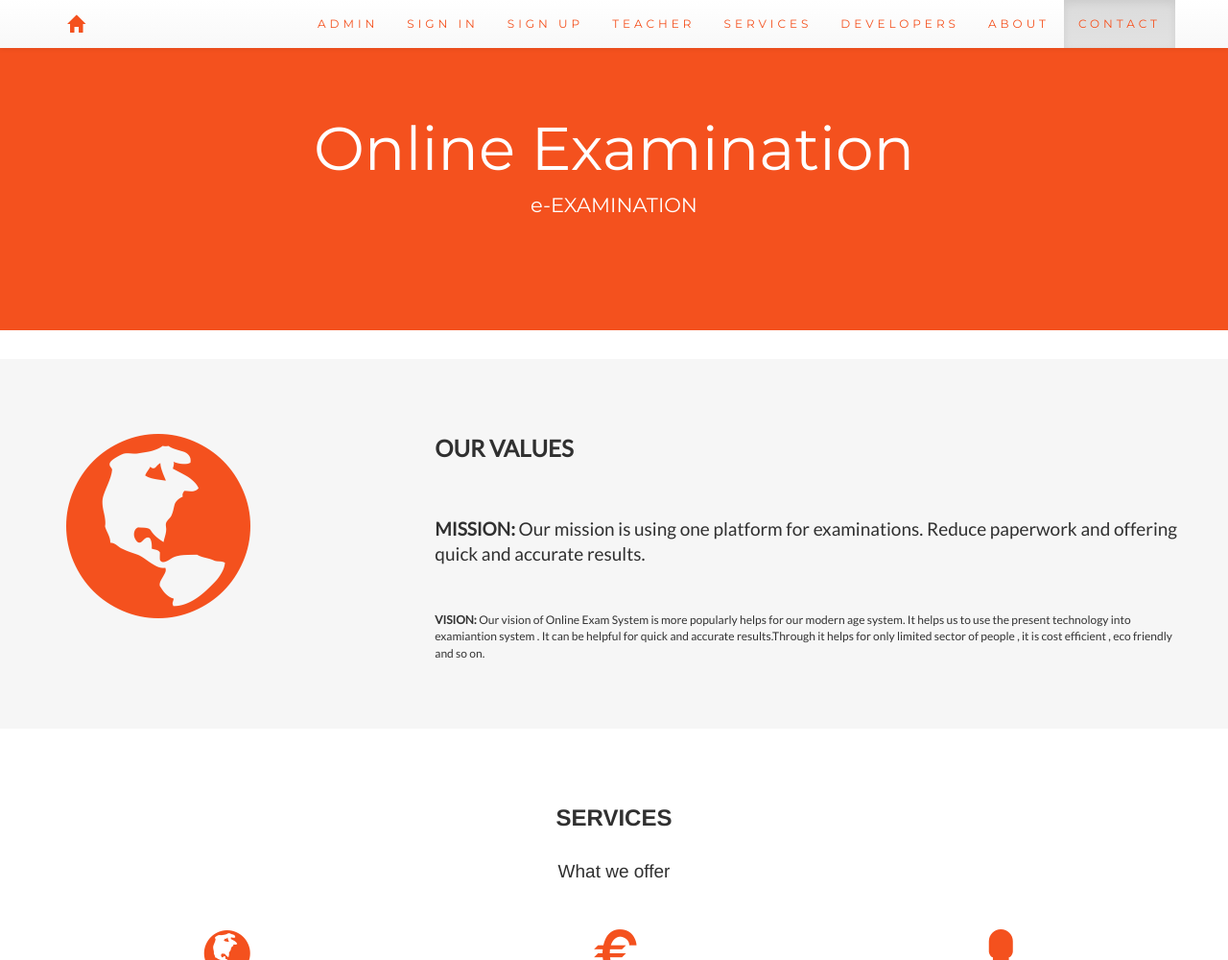
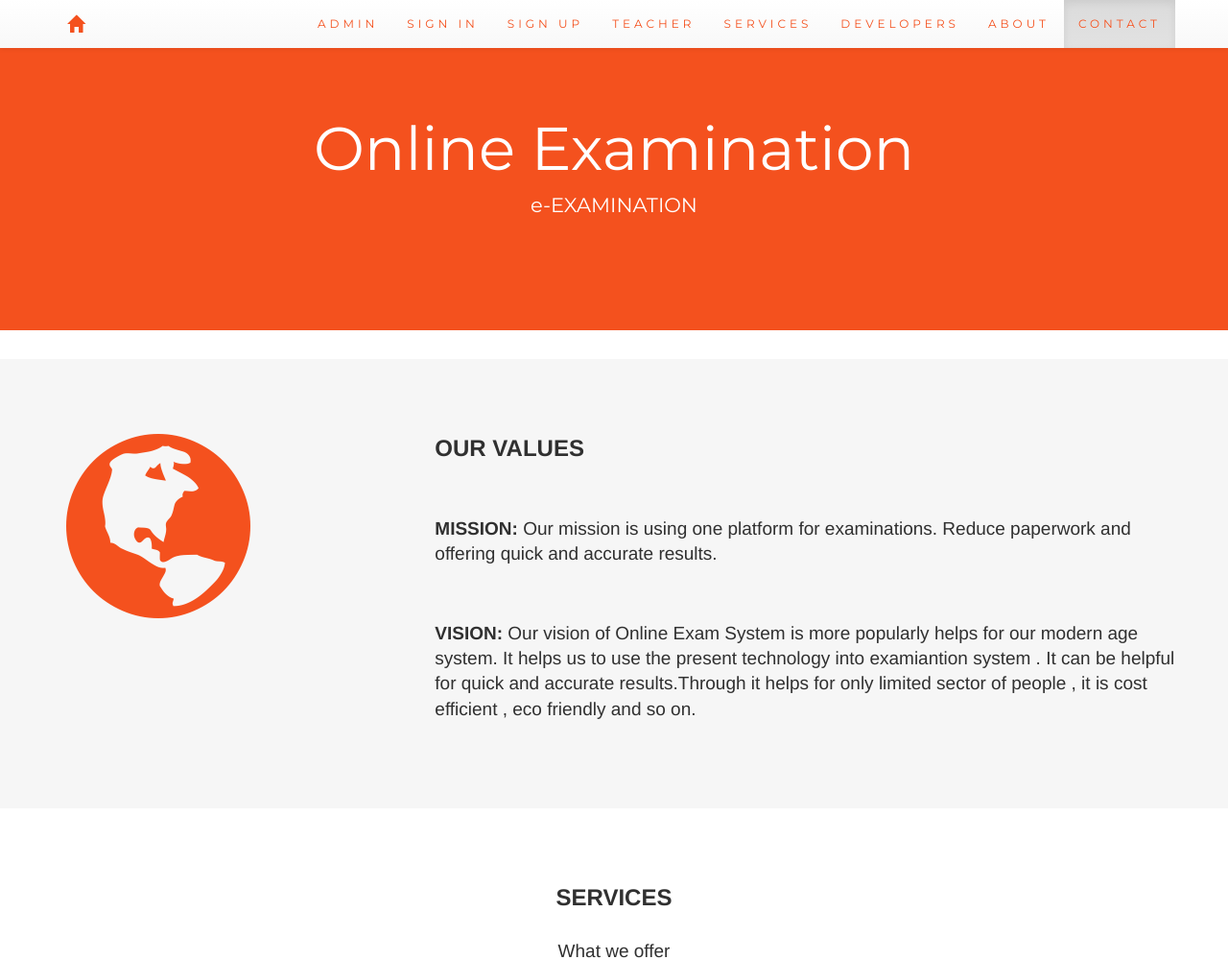
Before and after one commit to sameer13899/online_exam, a PHP site: page / in a window 1280 px wide. Shown: the top 1000 px of the page at 96% size. Run offline with PHP 8.4, Linux system fonts and the light colour scheme.

Commit message:
Update index.php

```diff
--- a/index.php
+++ b/index.php
@@ -35,11 +35,6 @@ var b = document.forms["form"]["cpassword"].value;if (a!=b){alert("Passwords mus
   <script src="https://ajax.googleapis.com/ajax/libs/jquery/3.3.1/jquery.min.js"></script>
   <script src="https://maxcdn.bootstrapcdn.com/bootstrap/3.3.7/js/bootstrap.min.js"></script>
   <style>
-  body
-
-.stext {
-	 font-family: 'Lato', sans-serif;
-}
 
 .modal {
   text-align: center;
@@ -372,10 +367,10 @@ var b = document.forms["form"]["cpassword"].value;if (a!=b){alert("Passwords mus
     <div class="col-sm-4">
       <span class="glyphicon glyphicon-globe logo slideanim"></span>
     </div>
-    <div class="col-sm-8 stext">
+    <div class="col-sm-8">
       <h2>Our Values</h2><br>
       <h4><strong>MISSION:</strong> Our mission is using one platform for examinations. Reduce paperwork and offering quick and accurate results. </h4><br>
-      <p><strong>VISION:</strong> Our vision of Online Exam System is more popularly helps for our modern age system. It helps us to use the present  technology into examiantion system . It can be helpful for quick and accurate results.Through it helps for only limited sector of people , it is cost efficient , eco friendly and so on.</p>
+      <h4><strong>VISION:</strong> Our vision of Online Exam System is more popularly helps for our modern age system. It helps us to use the present  technology into examiantion system . It can be helpful for quick and accurate results.Through it helps for only limited sector of people , it is cost efficient , eco friendly and so on.</h4>
     </div>
   </div>
 </div>
```
